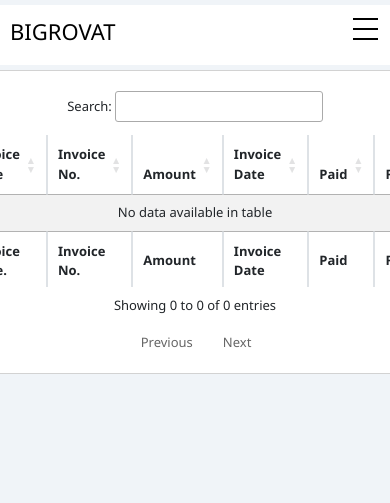
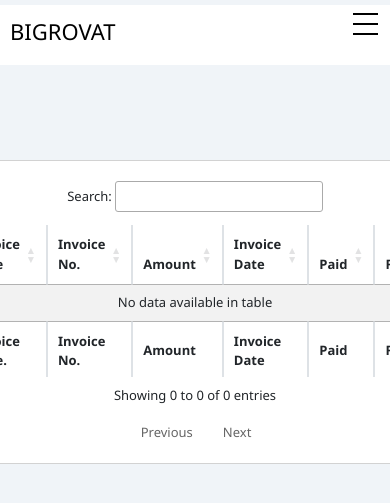
Before and after one commit to francis450/vat, a PHP site: page /invoice.php in a window 390 px wide; the page is wider, and only the part inside the window is pictured. Shown: the top 503 px of that part. Run offline with PHP 8.4, Linux system fonts and the light colour scheme; the visitor is signed in with stand-in values (Sample User, id 1); data that the repository does not hold is empty; some libraries are stand-ins or nearby versions.

Commit message:
initial changes

```diff
--- a/css/navbar.css
+++ b/css/navbar.css
@@ -20,7 +20,8 @@ body {
     background-color: white;
     position: relative;
     margin: 5px;
-    max-width: 900px;
+    /* max-width: 900px; */
+    max-width: 90%;
 }
 .nav > .nav-header {
   display: inline;
@@ -59,6 +60,9 @@ body {
 }
 
 @media (max-width:600px) {
+  .nav {
+    max-width: 100%;
+  }
   .nav > .nav-btn {
     display: inline-block;
     position: absolute;
--- a/invoice.php
+++ b/invoice.php
@@ -1,6 +1,11 @@
 <?php
 session_start();
 include("connection.php");
+
+if(!isset($_SESSION["name"])){
+    header("location: index.php");
+}
+
 ?>
 <!DOCTYPE html>
 <html lang="en">
@@ -35,7 +40,7 @@ include("connection.php");
 </head>
 <body style="width: 100vw; display: flex;background: #f0f4F8; color=#102a43 ;flex-direction: column;align-items: center;">
     <!-- nav start -->
-    <div class="nav" style="display:flex;justify-content: space-between;">
+    <div class="nav" style="display:flex;justify-content: space-between;position:static;">
         <input type="checkbox" id="nav-check">
         <div class="nav-header">
             <div class="nav-title">
@@ -57,7 +62,7 @@ include("connection.php");
         </div>
     </div>
     <!-- nav end -->
-    <div class="card">
+    <div class="card" style="margin-top: 90px;">
         <div class="card-body">
             <table id="example" class="table table-striped table-bordered dataTable" cellspacing="0" width="100%" role="grid" aria-describedby="example_info" style="width: 100%;">
                 <thead>
@@ -87,9 +92,7 @@ include("connection.php");
                         <th rowspan="1" colspan="1">Action</th>
                     </tr>
                 </tfoot>
-                <tbody>
-
-                </tbody>
+                <tbody></tbody>
             </table>
         </div>
     </div>
```
Also changed, not shown: upload.php (+9 -0 lines).
